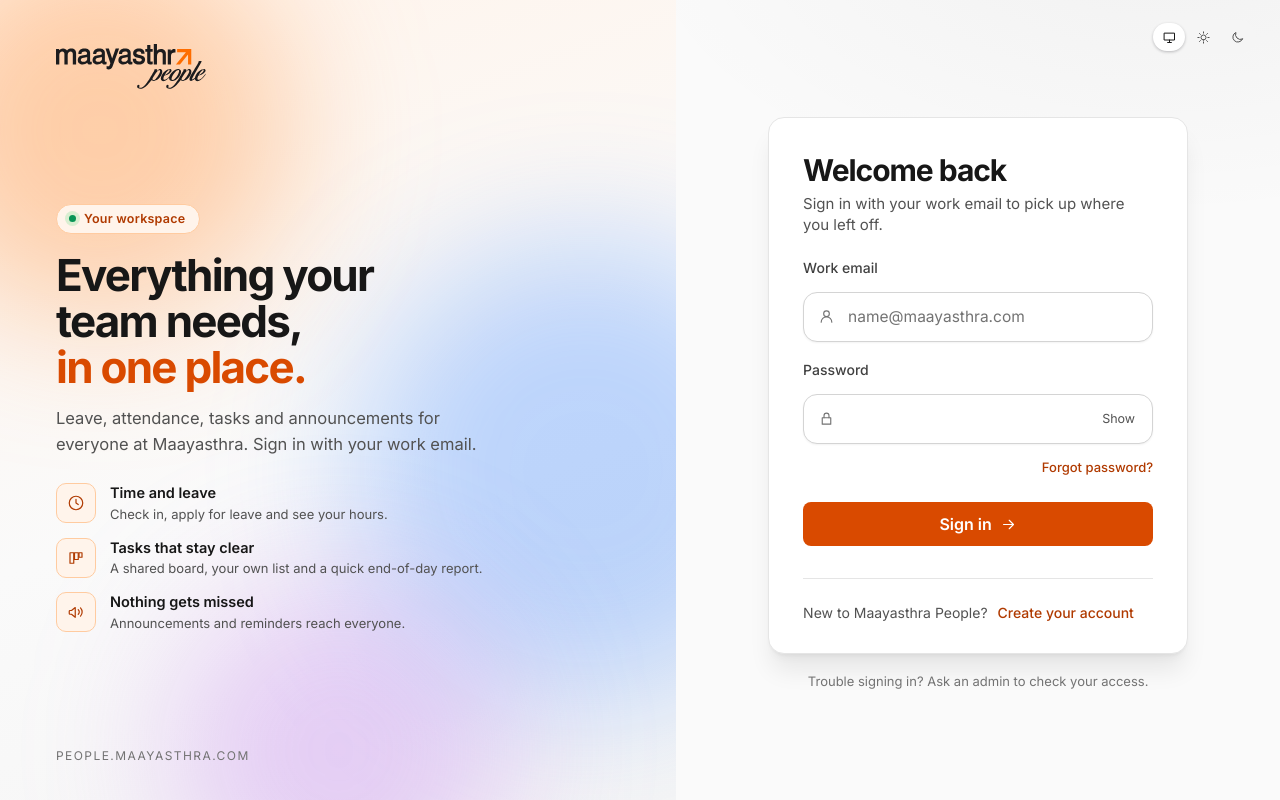
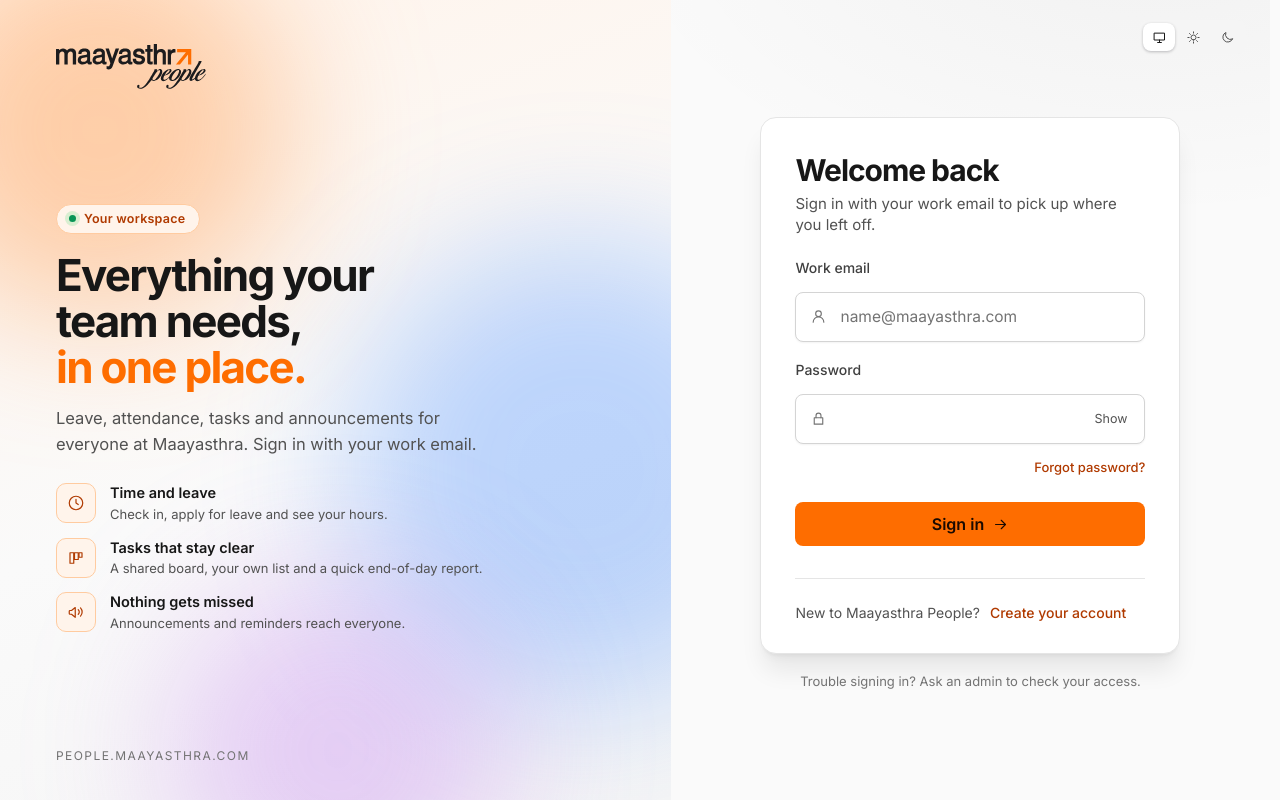
Before and after one commit to maayasthra/maayasthra-people, a React (Vite) app: page / in a window 1280 px wide. Built offline with nearby package versions, Linux system fonts and the light colour scheme; no server answers.

Commit message:
Exact brand orange #FE6D00 with dark text on it, one radius at every screen size, identical layout in People and Task, header and table alignment fixes

```diff
--- a/src/untitled.css
+++ b/src/untitled.css
@@ -9,7 +9,7 @@
   --n-500:#737373; --n-600:#525252; --n-700:#404040; --n-800:#262626; --n-900:#171717; --n-950:#0A0A0A;
   /* brand: the Maayasthra orange. Change only these to change the brand colour. */
   --brand-25:#FFFAF5; --brand-50:#FFF4EB; --brand-100:#FFE5D0; --brand-200:#FFCBA0; --brand-300:#FFA666; --brand-400:#FF8433;
-  --brand-500:#FE6D00; --brand-600:#D94A00; --brand-700:#B03A00; --brand-800:#8A2E05; --brand-900:#6E2808; --brand-950:#451603;
+  --brand-500:#FE6D00; --brand-600:#FE6D00; --brand-700:#E55F00; --brand-800:#8A2E05; --brand-900:#6E2808; --brand-950:#451603;
   --success-50:#ECFDF3; --success-200:#ABEFC6; --success-500:#17B26A; --success-600:#079455; --success-700:#067647;
   --warning-50:#FFFAEB; --warning-200:#FEDF89; --warning-500:#F79009; --warning-600:#DC6803; --warning-700:#B54708;
   --error-50:#FEF3F2; --error-200:#FECDCA; --error-500:#F04438; --error-600:#D92D20; --error-700:#B42318;
@@ -30,10 +30,10 @@
   --ink:23 23 23; --shade:10 13 18;
   --line:var(--n-200); --line-hi:var(--n-300);
   --fill:var(--n-100); --fill-hi:var(--n-200);
-  --accent:var(--brand-600); --accent-soft:var(--brand-100); --brand-tint:var(--brand-50); --brand-text:var(--brand-700);
-  --orange:var(--brand-600); --orange-soft:var(--brand-50); --orange-text:var(--brand-700);
-  --blue:var(--brand-600); --blue-soft:var(--brand-700); --blue-hi:var(--brand-700); --blue-tint:var(--brand-50);
-  --on-tint:var(--brand-700); --tint-line:var(--brand-200);
+  --accent:#FE6D00; --accent-hover:#E55F00; --on-accent:#1A0A00; --accent-soft:var(--brand-100); --brand-tint:var(--brand-50); --brand-text:#B03A00;
+  --orange:#FE6D00; --orange-soft:var(--brand-50); --orange-text:#B03A00;
+  --blue:#FE6D00; --blue-soft:#B03A00; --blue-hi:#B03A00; --blue-tint:var(--brand-50);
+  --on-tint:#B03A00; --tint-line:var(--brand-200);
   --ok:var(--success-600); --ok-text:var(--success-700); --red:var(--error-600); --err-text:var(--error-700); --err-bg:var(--error-50);
   --warn-text:var(--warning-700); --cx:72%; --mix:#000;
   --seg-on:#fff; --seg-on-text:var(--n-900); --pop:#fff; --menu-bg:#fff;
@@ -48,9 +48,9 @@
   --ink:250 250 250; --shade:0 0 0;
   --line:var(--n-800); --line-hi:var(--n-700);
   --fill:var(--n-800); --fill-hi:var(--n-700);
-  --accent:var(--brand-600); --accent-soft:rgba(217,74,0,.22); --brand-tint:rgba(217,74,0,.16); --brand-text:var(--brand-300);
+  --accent:#FE6D00; --accent-hover:#FF8433; --on-accent:#1A0A00; --accent-soft:rgba(254,109,0,.22); --brand-tint:rgba(254,109,0,.14); --brand-text:var(--brand-300);
   --orange:var(--brand-500); --orange-soft:rgba(254,109,0,.14); --orange-text:var(--brand-300);
-  --blue:var(--brand-500); --blue-soft:var(--brand-300); --blue-hi:var(--brand-300); --blue-tint:rgba(217,74,0,.16);
+  --blue:#FE6D00; --blue-soft:var(--brand-300); --blue-hi:var(--brand-300); --blue-tint:rgba(217,74,0,.16);
   --on-tint:var(--brand-200); --tint-line:rgba(255,166,102,.3);
   --ok:var(--success-500); --ok-text:#47CD89; --red:var(--error-500); --err-text:#F97066; --err-bg:rgba(217,45,32,.14);
   --warn-text:#FDB022; --cx:100%; --mix:#fff;
@@ -69,8 +69,8 @@ h1,h2,h3{letter-spacing:-.01em}
 /* Buttons */
 .btn{height:40px;padding:0 14px;border-radius:var(--r-ctl);font-size:14px;font-weight:600;letter-spacing:0;gap:6px;box-shadow:var(--shadow-xs);transition:background .1s linear,box-shadow .1s linear,color .1s linear,border-color .1s linear}
 .btn.sm{height:36px;padding:0 12px;border-radius:var(--r-ctl);font-size:14px}
-.btn.pri{background:var(--accent);color:#fff;border:0;box-shadow:0 0 0 1px rgba(10,13,18,.18) inset,0 -2px 0 rgba(10,13,18,.05) inset,var(--shadow-xs)}
-.btn.pri:hover:not(:disabled){background:var(--brand-700);filter:none}
+.btn.pri{background:var(--accent);color:var(--on-accent);border:0;box-shadow:0 0 0 1px rgba(10,13,18,.12) inset,0 -2px 0 rgba(10,13,18,.06) inset,var(--shadow-xs)}
+.btn.pri:hover:not(:disabled){background:var(--accent-hover);filter:none}
 .btn.sec2,.btn.ghost{background:var(--card);color:var(--text-2);border:1px solid var(--line-hi);box-shadow:var(--shadow-xs)}
 .btn.sec2:hover:not(:disabled),.btn.ghost:hover:not(:disabled){background:var(--card-hover);color:var(--text);border-color:var(--line-hi)}
 :root[data-theme="dark"] .btn.sec2,:root[data-theme="dark"] .btn.ghost{background:var(--n-900);color:var(--n-200)}
@@ -124,13 +124,13 @@ button.tile:hover{transform:none}
 .nav-b:hover{background:var(--card-hover);color:var(--text)}
 .nav-b.on{background:var(--card-hi);color:var(--text)}
 .nav-b.on svg{color:var(--accent)}
-.nav-b .cnt,.bnav .cnt{background:var(--accent);color:#fff;font-weight:500;font-size:12px;padding:0 8px;line-height:20px}
+.nav-b .cnt,.bnav .cnt{background:var(--accent);color:var(--on-accent);font-weight:500;font-size:12px;padding:0 8px;line-height:20px}
 .hdr{border-bottom:1px solid var(--line)}
 .tr-me{border-radius:999px;background:transparent;border:1px solid transparent}
 .tr-me:hover{background:var(--card-hover)}
 .nf-b{background:transparent;border-radius:var(--r-ctl)}
 .nf-b:hover{background:var(--card-hover)}
-.nf-n{background:var(--accent)}
+.nf-n{background:var(--accent);color:var(--on-accent)}
 .hdr .qs-in{height:40px;border-radius:var(--r-ctl);font-size:14px}
 
 /* Segmented controls, tabs and chips */
@@ -171,7 +171,7 @@ button.tile:hover{transform:none}
 /* Login */
 .lx-card{border-radius:var(--r-modal);box-shadow:var(--shadow-xl);border:1px solid var(--line)}
 :root[data-theme="light"] .lx-card{box-shadow:var(--shadow-xl)}
-.lx-card .btn.pri{border-radius:var(--r-ctl);height:44px;font-size:16px;box-shadow:0 0 0 1px rgba(10,13,18,.18) inset,0 -2px 0 rgba(10,13,18,.05) inset,var(--shadow-xs)}
+.lx-card .btn.pri{border-radius:var(--r-ctl);height:44px;font-size:16px;box-shadow:0 0 0 1px rgba(10,13,18,.12) inset,0 -2px 0 rgba(10,13,18,.06) inset,var(--shadow-xs)}
 .lx-hero h1 em{background:none;color:var(--accent);-webkit-text-fill-color:currentColor}
 .lx-eyebrow{border-radius:999px;background:var(--brand-tint);border:1px solid var(--brand-200);color:var(--brand-text)}
 .lx-feats li>span{background:var(--brand-tint);border:1px solid var(--brand-200);color:var(--brand-text);-webkit-backdrop-filter:none;backdrop-filter:none;border-radius:10px}
@@ -205,7 +205,7 @@ button.tile:hover{transform:none}
 /* Bugs found in review: toolbar buttons were still round, and the People icon kept its old blue */
 .ibx{width:40px;height:40px;border-radius:var(--r-ctl);background:var(--card);border:1px solid var(--line-hi);color:var(--text-2);box-shadow:var(--shadow-xs)}
 .ibx:hover{background:var(--card-hover);color:var(--text)}
-.ibx.on{background:var(--accent);border-color:transparent;color:#fff}
+.ibx.on{background:var(--accent);border-color:transparent;color:var(--on-accent)}
 .apps2 button svg,.apps2 button:not(.on) svg{color:var(--faint)!important}
 .apps2 button.on svg{color:var(--accent)!important}
 .hdr-b .apps2 button{border-radius:6px}
@@ -216,3 +216,47 @@ button.tile:hover{transform:none}
 .an-rm{background:var(--card);border:1px solid var(--line-hi);color:var(--text-2);box-shadow:var(--shadow-xs)}
 .an-rm:hover{background:var(--error-50);color:var(--error-700);border-color:var(--error-200)}
 .mb-f button.on{background:var(--brand-tint);color:var(--brand-text)}
+
+
+/* ---------- the exact brand orange, text on it, and one radius everywhere ---------- */
+/* Dark text on the orange: white on #FE6D00 is too faint to read */
+.cell.today .num,.ot-x.on,.oc3-p em,.td2-go,.td2-send,.sync-err.upd button,.lf-t.on .lf-ti,.chip.on small{color:var(--on-accent)!important}
+.cell.today .num,.ot-x.on,.oc3-p em,.td2-go,.td2-send,.lf-t.on .lf-ti{background:var(--accent)!important}
+.sw.on{background:var(--accent)}
+
+/* Radius: controls 8px, cards 12px, modals 16px, at every screen size. Avatars, toggles and badges stay round. */
+button:not(.sw):not(.av):not(.rq3-av):not(.tour-x):not(.nf-b):not(.tr-me),
+.btn,.ib,.ibx,.chip,.link-btn,input:not([type=checkbox]):not([type=radio]):not([type=range]),select,textarea,.inp,.qs-in,.sel-i,label.sel-i,.pw-b,
+.nav-b,.bnav button,.menu button,.seg,.seg button,.apps2,.apps2 button,.th,.th button,.dm,.ps-i,.td2-chip,.td2-add,.kt-dots,.kt-c,.kc-new,.td2-comp,.td2-comp input{border-radius:var(--r-ctl)!important}
+.kt-c,.td2-tick,.td2-ck,.td2-send,.td2-go,.mt3-ok,.ck-c,.bg-ck{border-radius:50%!important}
+.card,.pn,.tile,.mg,.mx,.qd,.fm,.ps,.mt3-col,.an-pg,.an-new,.ef2-card,.kgrp,.ph3-r,.oc3-c,.oc3-lead,.rq3-c,.pc,.ab-hero,.ab-tile,.ab-rel,.ab-roles>div,.ab-help,.lg-sent,.tv,.ov-w,.lf-s,.lf-t,.mb-w,.pf2-hero,.pf2-card,.kc2,.kc2.shut,.kc2.pin,.kc2.pin.shut,.kc2.addcol,.menu,.nf-p,.qs-dd,.lm,.cm,.kt-menu,.tour-card,.lx-card,.lx-gc{border-radius:var(--r-card)!important}
+.dlg,.sh,.lx-card{border-radius:var(--r-modal)!important}
+.kt,.mt3-k,.kc2 .kt,.td2-side,.td2-desc,.eod-g,.bg-r,.mt3-e,.kc-e,.kc-compose{border-radius:var(--r-ctl)!important}
+.pill,.nf-n,.cnt,.sw,.sw i,.kt-st i,.tour-dots i{border-radius:999px}
+.av,.rq3-av,button.rq3-av{border-radius:50%!important}
+.bnav .cnt,.nav-b .cnt{border-radius:999px!important}
+.tour-x,.nf-b,.tr-me{border-radius:var(--r-ctl)!important}
+.tr-me{border-radius:999px!important}
+
+/* ---------- the same layout in People and Task ---------- */
+html{scrollbar-gutter:stable}
+@media (min-width:861px){
+  .app,.app.wide{grid-template-columns:232px minmax(0,1fr)!important}
+  .app.no-side,.app.wide.no-side{grid-template-columns:minmax(0,1fr)!important}
+  .main,.hdr,.app.wide .main,.app.wide .hdr{padding-left:var(--px)!important;padding-right:var(--px)!important}
+  .side,.app.wide .side{padding:32px 20px 24px 20px!important}
+}
+html{overflow-y:scroll}
+
+/* Alignment fixes */
+.hdr-b .apps2{display:inline-flex;width:max-content;gap:2px;padding:2px;flex:none}
+.hdr-b .apps2 button{flex:none;height:36px;padding:0 14px;gap:6px;white-space:nowrap}
+@media (max-width:560px){
+  .tv-r{grid-template-columns:minmax(0,1fr) 40px 74px 64px!important;column-gap:6px}
+  .tv-h{font-size:11px}
+  .tv-r>*{min-width:0}
+}
+/* Header icon buttons look the same: search and bell */
+.hs-b,.nf-b{display:grid;place-items:center;width:40px;height:40px;background:var(--card);border:1px solid var(--line-hi);box-shadow:var(--shadow-xs);color:var(--text-2)}
+.hs-b:hover,.nf-b:hover{background:var(--card-hover);color:var(--text)}
+@media (min-width:861px){.hs-b{display:none!important}}
```
